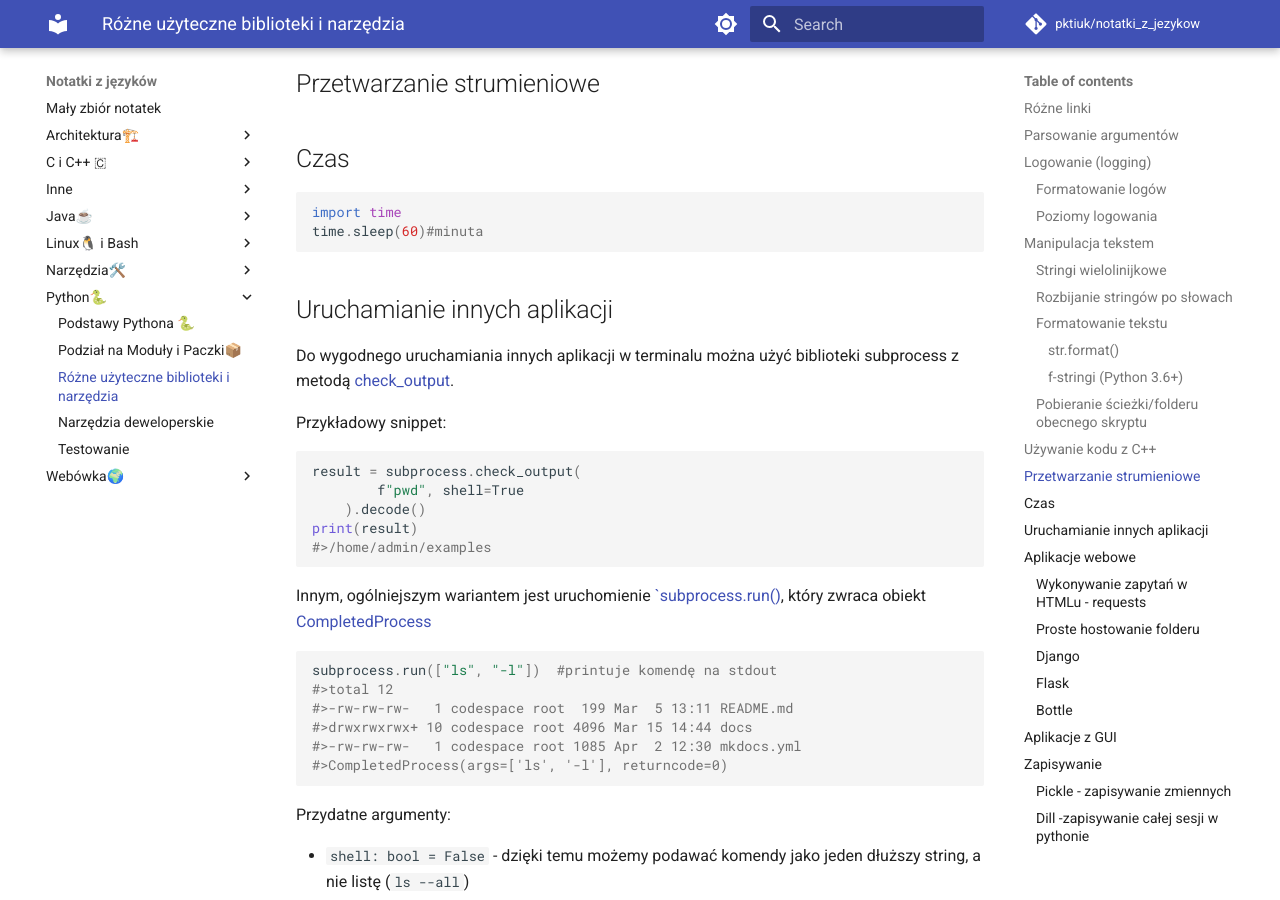
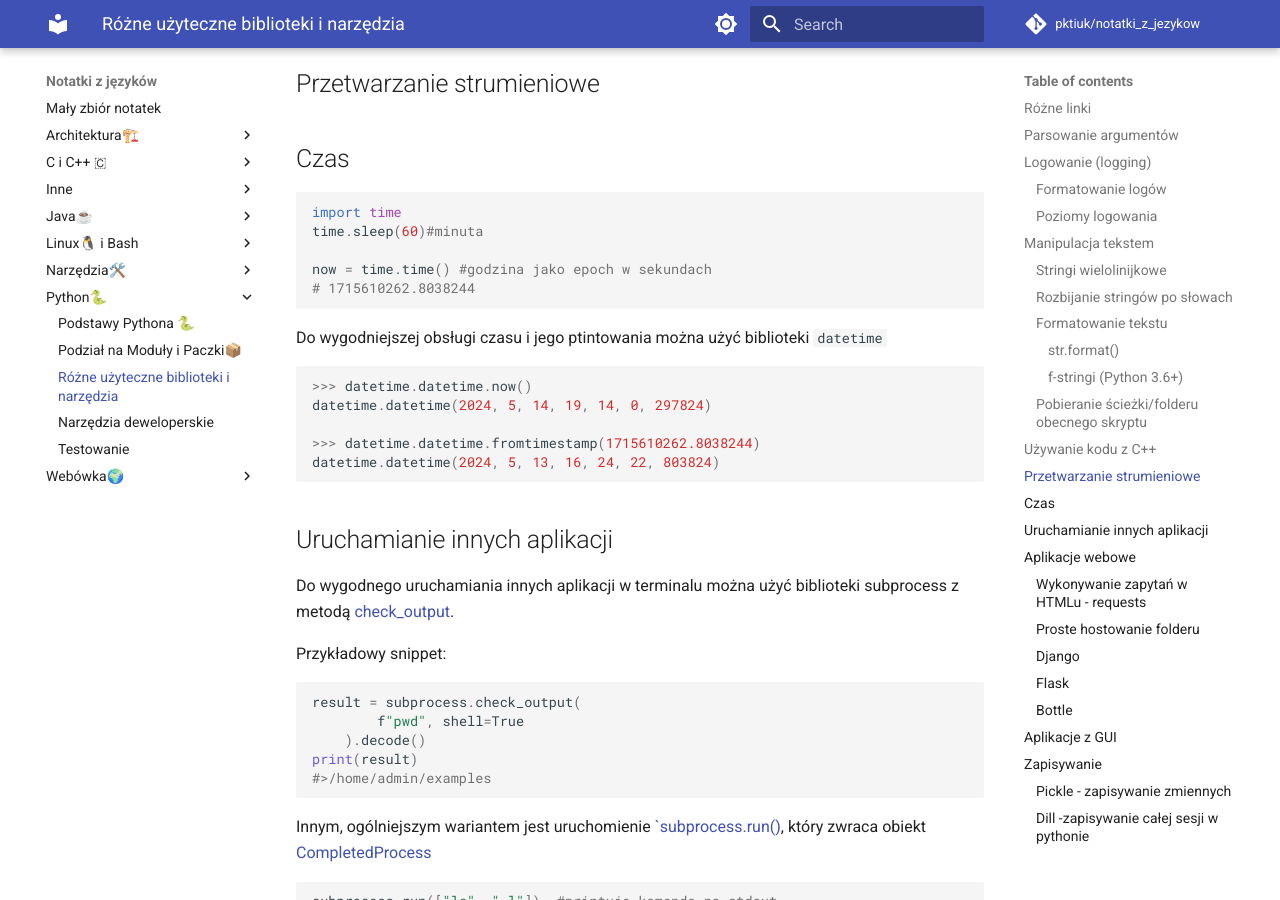
Before and after one commit to pktiuk/notatki_z_jezykow, an MkDocs documentation site: the page built from docs/Python🐍/4_biblioteki_i_narzędzia.md, in a window 1280 px wide and 900 px high, scrolled down 3980 px. Built offline with MkDocs 1.6.1 and Material for MkDocs 9.7.7, drawn with Linux system fonts in a browser that asks for light colours; comment, search, counter and statistics services are not loaded.

Commit message:
Datetime

````diff
--- a/docs/Python🐍/4_biblioteki_i_narzędzia.md
+++ b/docs/Python🐍/4_biblioteki_i_narzędzia.md
@@ -187,6 +187,19 @@ Przykład dla boosta: [link](https://gist.github.com/pktiuk/2136eeefaf4271510d82
 ```python
 import time
 time.sleep(60)#minuta
+
+now = time.time() #godzina jako epoch w sekundach
+# 1715610262.8038244
+```
+
+Do wygodniejszej obsługi czasu i jego ptintowania można użyć biblioteki `datetime`
+
+```py
+>>> datetime.datetime.now()
+datetime.datetime(2024, 5, 14, 19, 14, 0, 297824)
+
+>>> datetime.datetime.fromtimestamp(1715610262.8038244)
+datetime.datetime(2024, 5, 13, 16, 24, 22, 803824)
 ```
 
 ## Uruchamianie innych aplikacji
````
